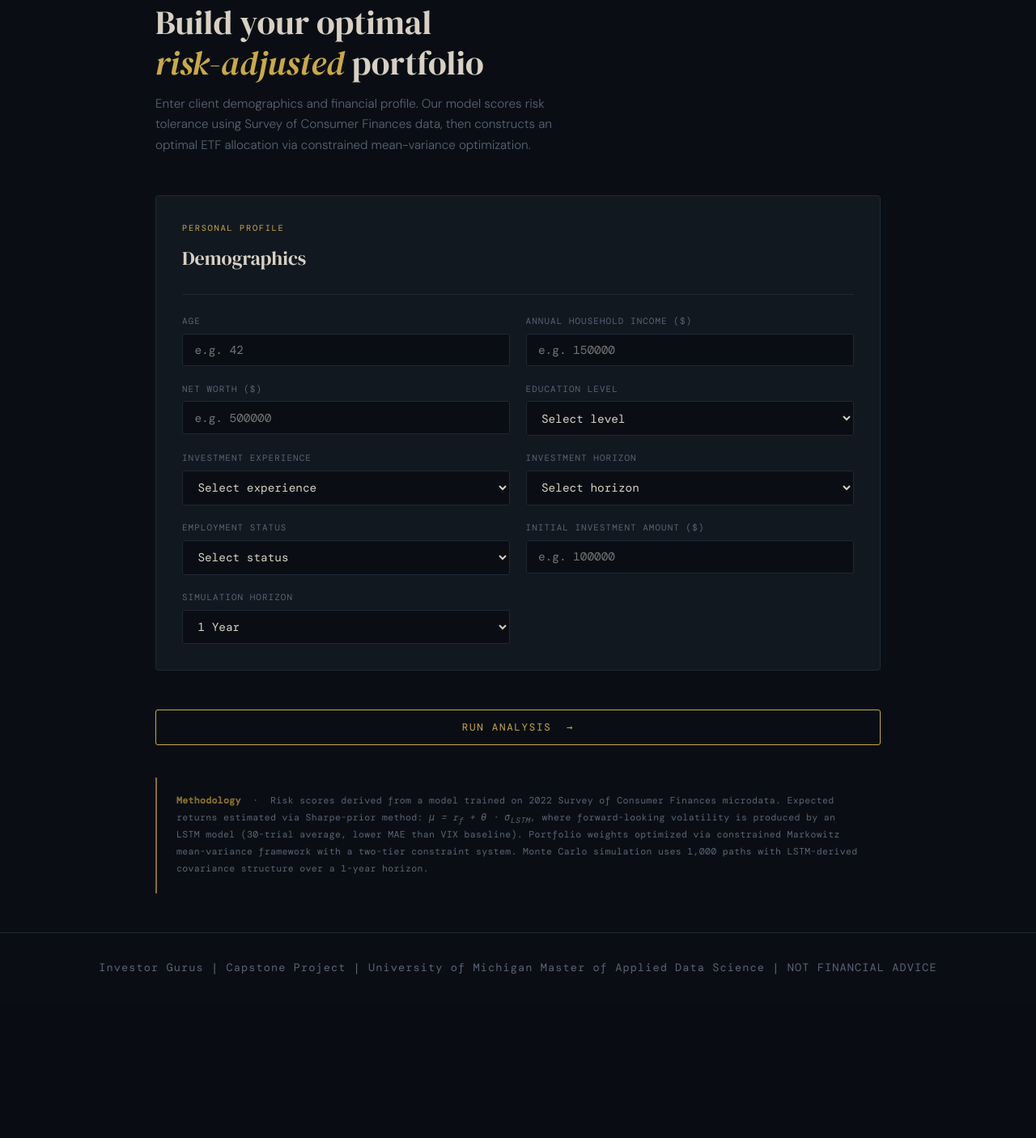
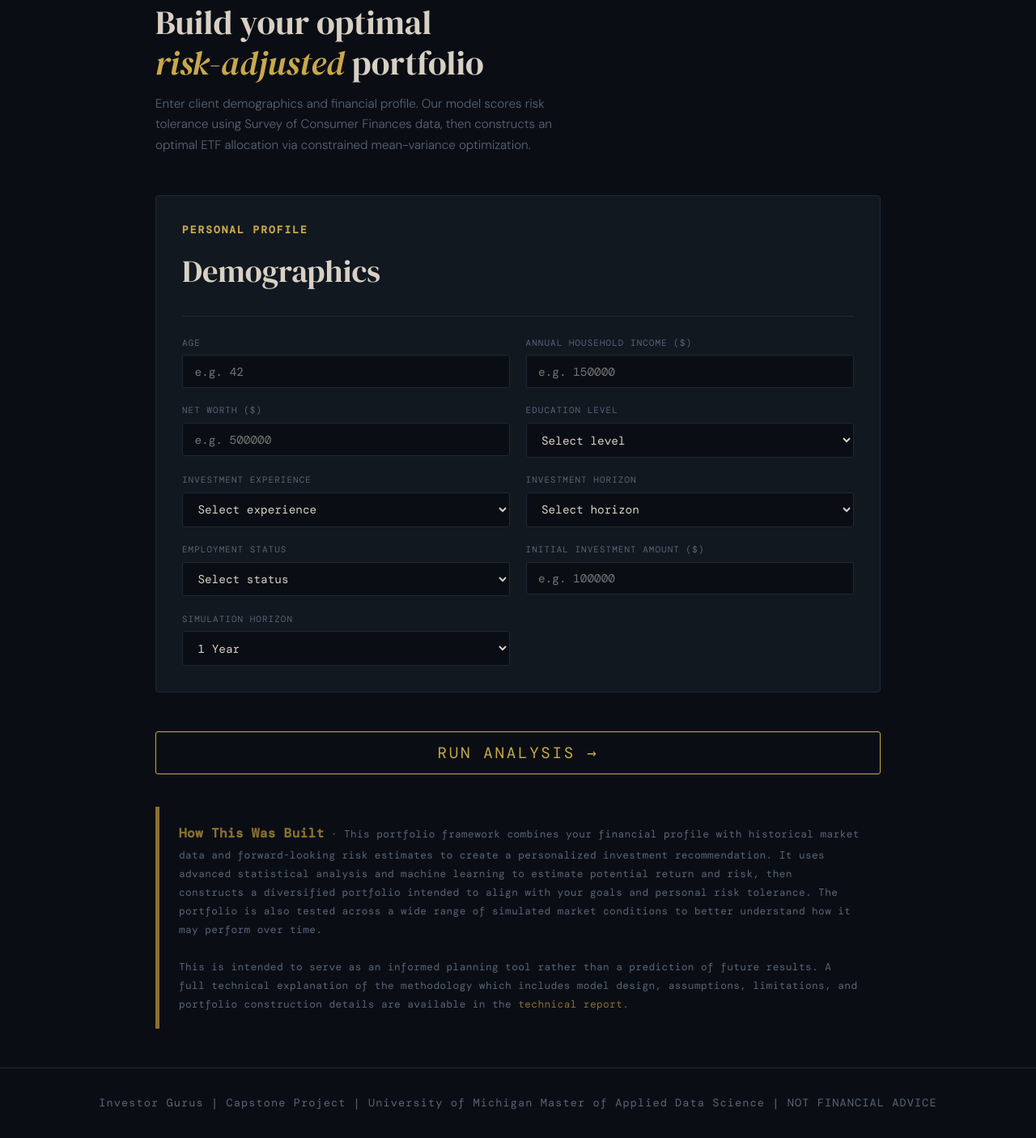
Before and after one commit to tmacpherson6/investment_advisor_dashboard_capstone, a Flask app: page / in a window 1280 px wide. Shown: the part 165-1570 px from the top of the page at 81% size. Before the commit the page ends 1368 px from the top, so only its background shows below. Run offline with Flask 3, Linux system fonts and the light colour scheme; parts of the project's set-up code (start-up, migrations or seed data) failed here and were passed over; some libraries are stand-ins or nearby versions; some web fonts are replaced.

Commit message:
Updated language on the Demographics page to be for the lay audience and will link in the technical report for anyone who wants to read it

```diff
--- a/templates/index.html
+++ b/templates/index.html
@@ -20,8 +20,8 @@
   <!-- Form -->
   <form action="/analyze" method="POST">
     <div class="card">
-      <span class="card-label">Personal Profile</span>
-      <h2>Demographics</h2>
+      <span class="card-label" style="font-size: 0.8rem; font-weight: bold">Personal Profile</span>
+      <h2 style="font-size: 2.4rem">Demographics</h2>
       <hr class="divider">
       <div class="form-grid">
 
@@ -103,21 +103,22 @@
       </div>
     </div>
 
-    <button type="submit" class="btn btn-full">
-      Run Analysis &nbsp;→
+    <button type="submit" class="btn btn-full" style="font-size: 1.2rem;">
+      Run Analysis →
     </button>
   </form>
 
   <!-- Method note -->
-  <div style="margin-top: 2.5rem; padding: 1.2rem 1.5rem; border-left: 2px solid var(--gold-dim);">
-    <p style="font-family: var(--font-mono); font-size: 0.72rem; color: var(--muted); line-height: 1.8; letter-spacing: 0.03em;">
-      <strong style="color: var(--gold-dim);">Methodology</strong> &nbsp;·&nbsp;
-      Risk scores derived from a model trained on 2022 Survey of Consumer Finances microdata.
-      Expected returns estimated via Sharpe-prior method: <em>μ = r<sub>f</sub> + θ · σ<sub>LSTM</sub></em>,
-      where forward-looking volatility is produced by an LSTM model (30-trial average, lower MAE than VIX baseline).
-      Portfolio weights optimized via constrained Markowitz mean-variance framework with a two-tier constraint system.
-      Monte Carlo simulation uses 1,000 paths with LSTM-derived covariance structure over a 1-year horizon.
-    </p>
+  <div style="margin-top: 2.5rem; padding: 1.2rem 1.5rem; border-left: 5px solid var(--gold-dim);">
+  <p style="font-family: var(--font-mono); font-size: 0.8rem; color: var(--muted); line-height: 1.8; letter-spacing: 0.03em;">
+    <strong style="color: var(--gold-dim); font-size: 1.0rem;">How This Was Built</strong> ·
+    This portfolio framework combines your financial profile with historical market data and forward-looking risk estimates to create a personalized investment recommendation.
+    It uses advanced statistical analysis and machine learning to estimate potential return and risk, then constructs a diversified portfolio intended to align with your goals and personal risk tolerance.
+    The portfolio is also tested across a wide range of simulated market conditions to better understand how it may perform over time.
+    <br><br>
+    This is intended to serve as an informed planning tool rather than a prediction of future results.
+    A full technical explanation of the methodology which includes model design, assumptions, limitations, and portfolio construction details are available in the <a href="" style="color: var(--gold-dim); text-decoration: none;">technical report</a>.
+  </p>
   </div>
 
 </div>
```
